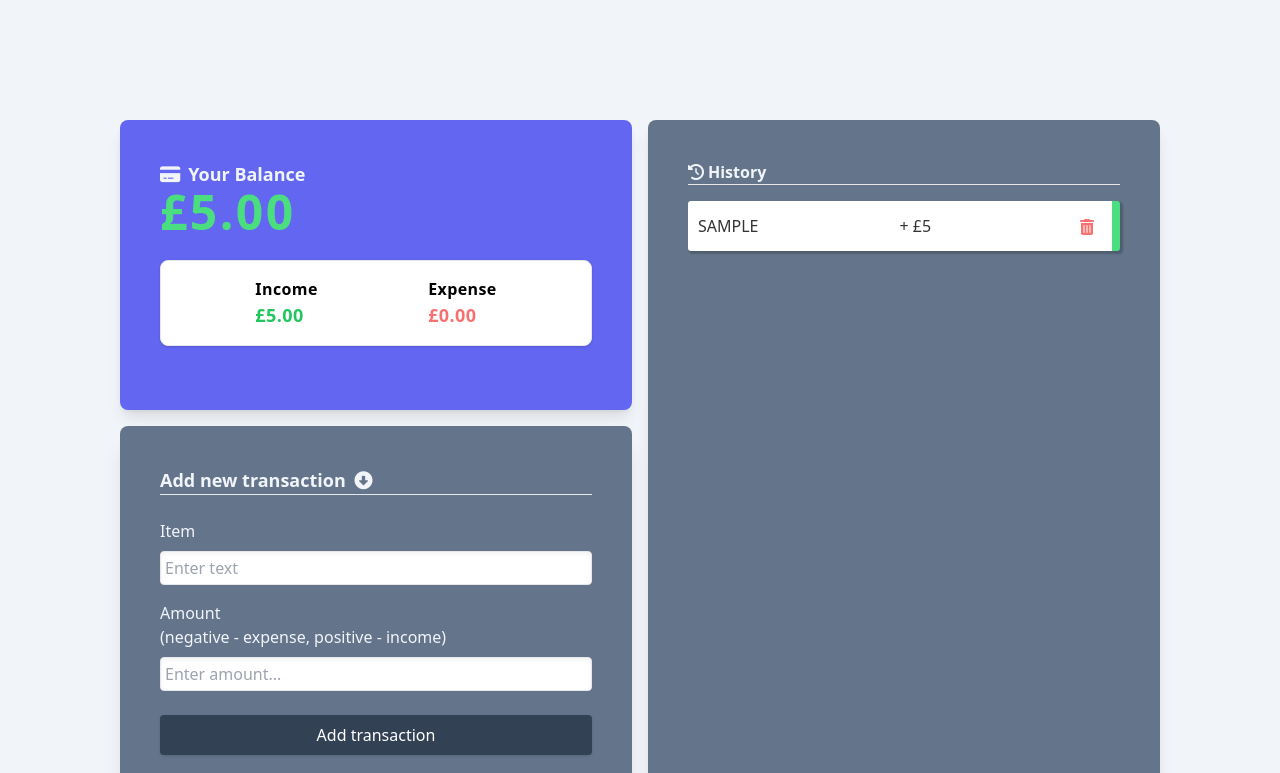
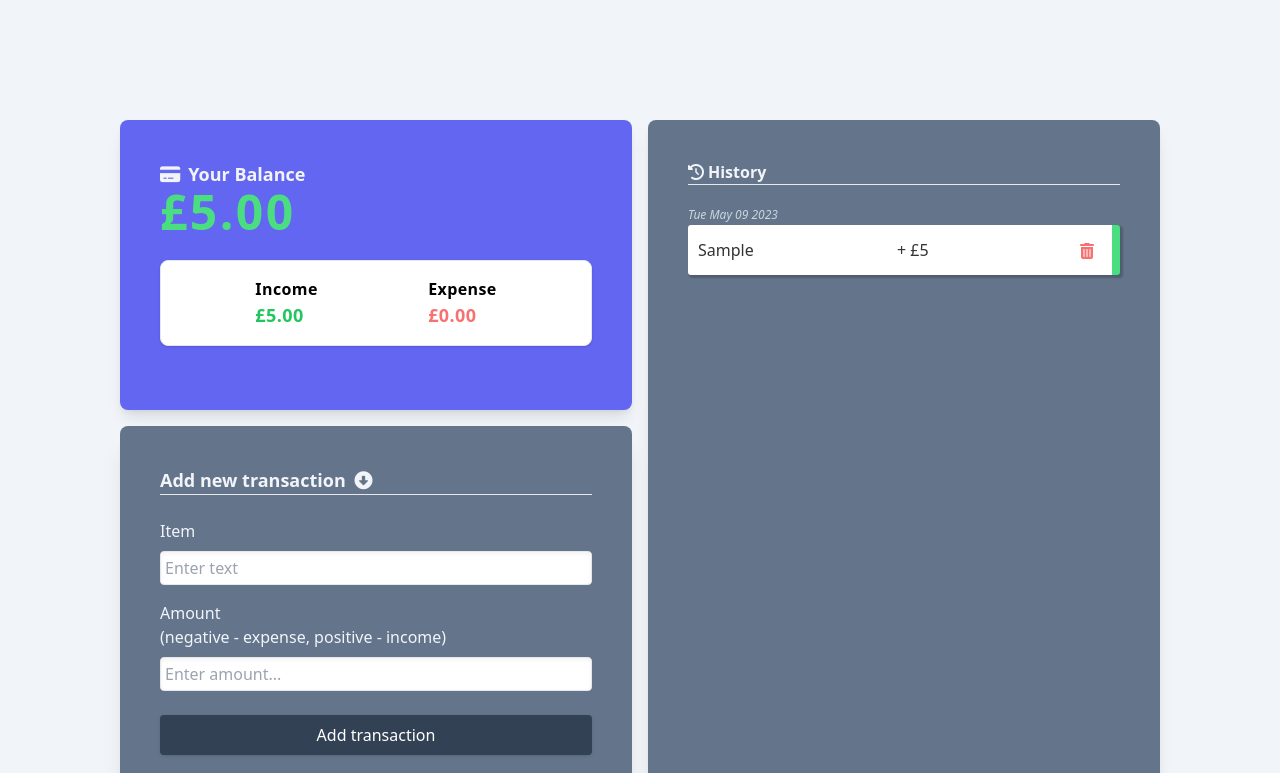
Before and after one commit to shaky411/expense-tracker, a website: page index.html in a window 1280 px wide. Both pictures are taken after typing "Sample", "5" into the empty fields and a click on the button "Add transaction". Shown: the top 773 px of the page. Drawn offline with Linux system fonts and the light colour scheme.

Commit message:
added date to list items

```diff
--- a/css/custom.css
+++ b/css/custom.css
@@ -13,9 +13,9 @@
     align-items: center;
     position: relative;
     padding: 10px;
-    margin: 10px 0;
+    margin-bottom: 8px;
     box-shadow: 2px 2px 2px 1px rgba(0, 0, 0, 0.2);
-    text-transform: uppercase;
+    /* text-transform: uppercase; */
 }
 
 .list li.plus {
@@ -29,7 +29,12 @@
 .delete-btn {
     color: #F87171;
     padding: 4px;
-    border-radius: 3px;
     width: 30px;
     height: 30px;
 }
+
+.date-span {
+    color: #CBD5E1;
+    font-size: 12px;
+    font-style: italic;
+}
--- a/index.html
+++ b/index.html
@@ -42,7 +42,22 @@
             <h3 class="font-bold text-slate-100 border-b block w-full"><i
                     class="fa-solid fa-clock-rotate-left mr-1"></i>History</h3>
 
+            <!-- <ul>
+                <div class="flex justify-between mt-4 bg-slate-100 p-3 rounded shadow border-r-8 border-green-400">
+                    <div>
+                        <button><i class="fa-solid fa-trash-can mr-2 text-red-400"></i></button>
+                        <span>Sample Item</span>
+                    </div>
+                    <li class=""><span>£300</span></li>
+                </div>
+            </ul> -->
+
+            <div class="text-slate-900" id="date">
+
+            </div>
+
             <ul id="list" class="list block w-full mt-4">
+                <!-- <span class="date-span"></span> -->
                 <!-- <li class="minus">Cash <span>-£300</span><button class="delete-btn">X</button></li> -->
             </ul>
         </div>
@@ -77,7 +92,7 @@
                 class="text-sm italic text-green-400 hover:text-blue-300 duration-300 mt-1 underline">Course provided by
                 <strong>Traversy Media</strong></a>
             <br>
-            <span class="text-slate-300 text-sm">v1.2</span>
+            <span class="text-slate-300 text-sm">v1.3</span>
 
         </div>
 
@@ -86,9 +101,12 @@
     </div>
 
     <footer class="flex justify-center items-center bg-slate-800 text-slate-100 h-[75px]">
-        <a class="text-lg text-slate-300 mx-1 hover:scale-125" href="https://www.linkedin.com" target="_blank" rel="noopener noreferrer"><i class="fa-brands fa-linkedin"></i></a>
-        <a class="text-lg text-slate-300 mx-1 hover:scale-125" href="https://www.twitter.com" target="_blank" rel="noopener noreferrer"><i class="fa-brands fa-twitter"></i></a>
-        <a class="text-lg text-slate-300 mx-1 hover:scale-125" href="https://www.github.com" target="_blank" rel="noopener noreferrer"><i class="fa-brands fa-square-github"></i></a>
+        <a class="text-lg text-slate-300 mx-1 hover:scale-125" href="https://www.linkedin.com" target="_blank"
+            rel="noopener noreferrer"><i class="fa-brands fa-linkedin"></i></a>
+        <a class="text-lg text-slate-300 mx-1 hover:scale-125" href="https://www.twitter.com" target="_blank"
+            rel="noopener noreferrer"><i class="fa-brands fa-twitter"></i></a>
+        <a class="text-lg text-slate-300 mx-1 hover:scale-125" href="https://www.github.com" target="_blank"
+            rel="noopener noreferrer"><i class="fa-brands fa-square-github"></i></a>
     </footer>
 
 
--- a/script.js
+++ b/script.js
@@ -43,21 +43,29 @@ let transactions =
 localStorage.getItem('transactions') !== null ?
 localStorageTransactions : [];
 
+let currentTime = new Date();
+let formatDate = currentTime.toDateString()
+
 // Add transactions to DOM list
 
 function addTransactionDOM(transaction) {
     // get the sign
     const sign = transaction.amount < 0 ? '- £' : '+ £'
-
     const item = document.createElement('li');
+    const date = document.createElement('span');
 
     item.classList.add(transaction.amount < 0 ? 'minus' : 'plus');
+    date.classList.add('date-span');
+
+    date.innerHTML = `${formatDate}`
 
     item.innerHTML = `
-     ${transaction.text} <span>${sign}${Math.abs(transaction.amount)}</span> <button class="delete-btn" onClick="removeTransaction(${transaction.id})"><i class="fa-solid fa-trash-can"></i></button>
+    ${transaction.text} <span>${sign}${Math.abs(transaction.amount)}</span> <button class="delete-btn" onClick="removeTransaction(${transaction.id})"><i class="fa-solid fa-trash-can"></i></button>
     `;
 
+    list.appendChild(date);
     list.appendChild(item);
+
 }
 
 // Update Blance
```
Also changed, not shown: css/style.css.
